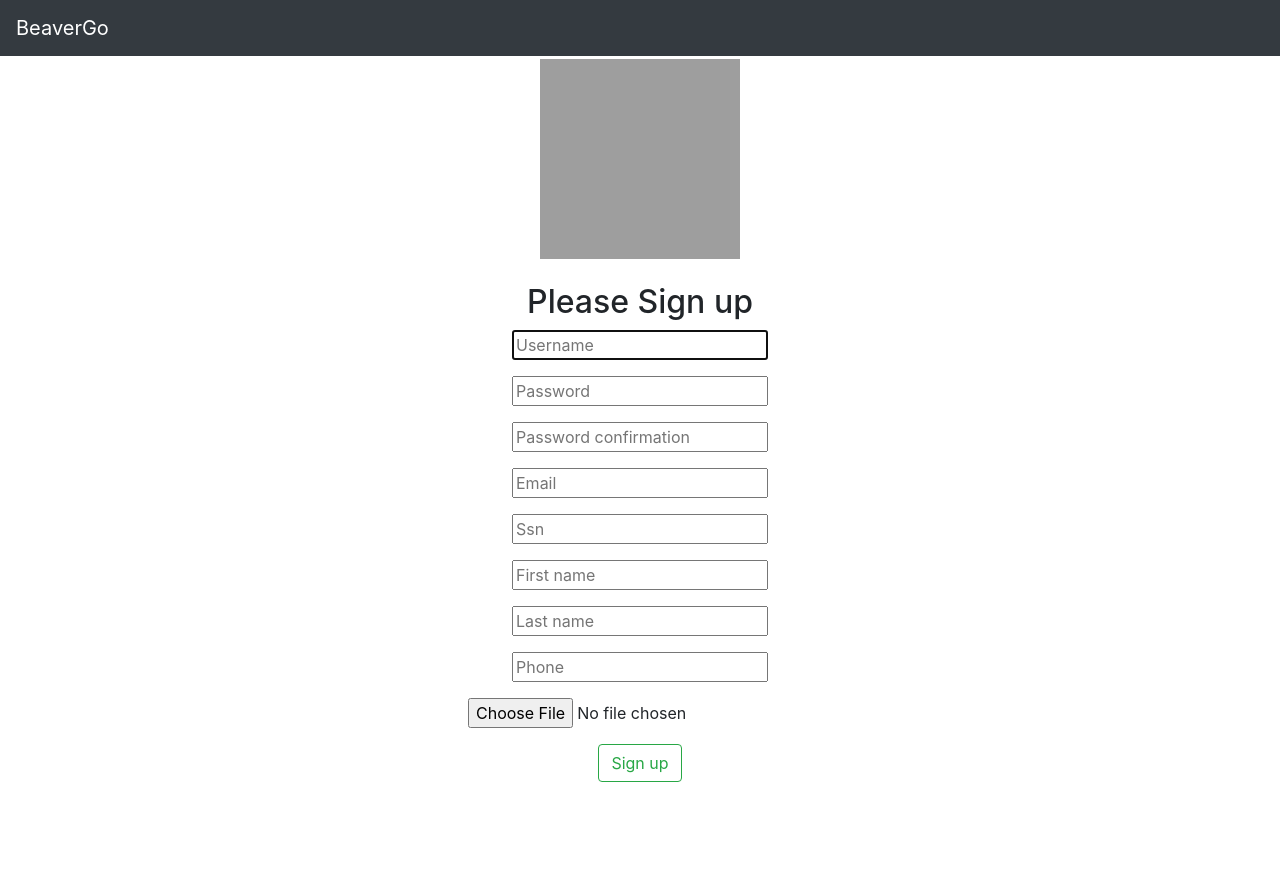
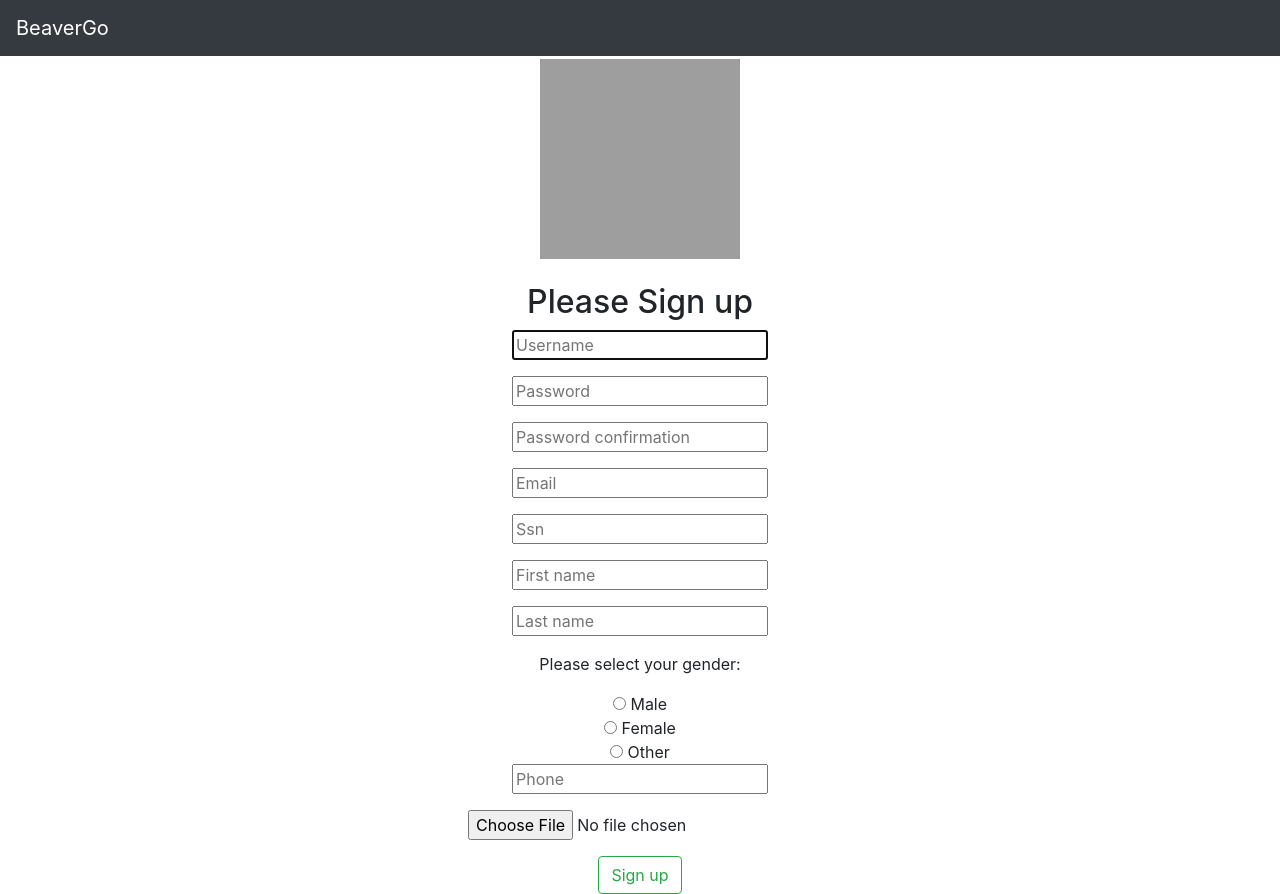
Before and after one commit to jshota/BeaverGo, a Django app: page /accounts/signup/ in a window 1280 px wide. Before the commit the page ends 782 px from the top, so only its background shows below. Run offline with Django 3.2, Linux system fonts and the light colour scheme; some libraries are stand-ins or nearby versions; grey boxes are pictures that could not be loaded.

Commit message:
add gender

```diff
--- a/accounts/forms.py
+++ b/accounts/forms.py
@@ -5,7 +5,7 @@ class CustomUserCreationForm(UserCreationForm):
 
     class Meta(UserCreationForm.Meta):
         model = CustomUser
-        fields = ('username','email', 'ssn','first_name','last_name','phone','image')
+        fields = ('username','email', 'ssn','first_name','last_name','phone','gender','image')
 
 class CustomUserChangeForm(UserChangeForm):
 
--- a/templates/accounts/profile.html
+++ b/templates/accounts/profile.html
@@ -29,6 +29,7 @@
 		<p>Password: {{ user.password }}</p>
 		<p>First name: {{ user.first_name }}</p>
 		<p>Last name: {{ user.last_name }}</p>
+		<p>Gender: {{user.gender}}</p>
 		<p>Email: {{ user.email }}</p>
 		<p>ssn: {{user.ssn}}</p>
 		<p>Phone: {{user.phone}}</p>
--- a/templates/signup.html
+++ b/templates/signup.html
@@ -47,6 +47,10 @@
                 {% render_field form.last_name placeholder=form.last_name.label%}
                 {{ form.last_name.errors }}
         </p>
+        <p>Please select your gender:</p>
+        <input type="radio" name="gender" value="male"> Male<br>
+        <input type="radio" name="gender" value="female"> Female<br>
+        <input type="radio" name="gender" value="other"> Other<br>
         <p>
             {% render_field form.phone placeholder=form.phone.label%}
             {{ form.phone.errors }}
```
